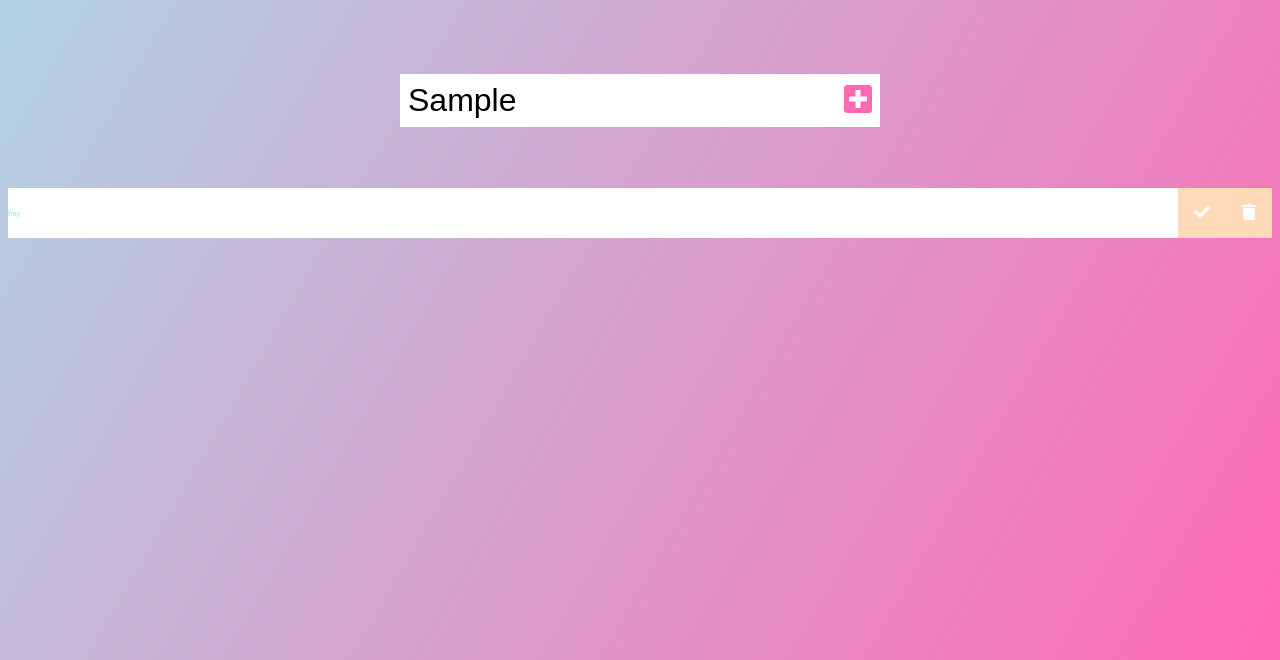
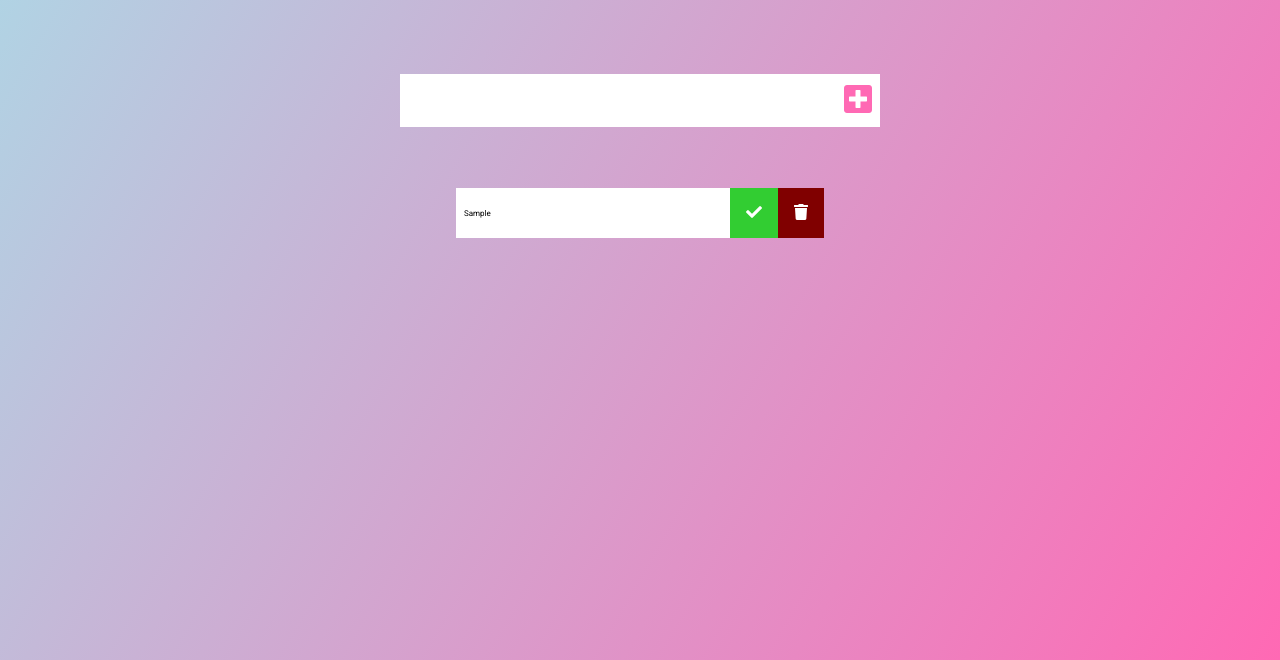
Before and after one commit to KramerDesign/ToDoList, a plain HTML site: page index.html in a window 1280 px wide. Both pictures are taken after typing "Sample" into the empty fields and a click on the button 858 px from the left and 240 px from the top of the page. Shown: the part 140-800 px from the top of the page. Drawn offline with Linux system fonts and the light colour scheme.

Commit message:
Added functionality to buttons

```diff
--- a/script.js
+++ b/script.js
@@ -2,29 +2,53 @@
 const todoInput = document.querySelector('.todo-input')
 const todoButton = document.querySelector('.todo-button')
 const todoList = document.querySelector('.todo-list')
+
 //event listeners
 todoButton.addEventListener('click', addTodo)
+todoList.addEventListener('click', deleteCheck)
 
 //functions
-function addTodo(event) {
-  event.preventDefault()
+function addTodo(e) {
+  //prevent form submission
+  e.preventDefault()
+
+  // ToDo Div
   const todoDiv = document.createElement('div')
   todoDiv.classList.add('todo')
 
+  //create li
   const newTodo = document.createElement('li')
-  newTodo.innerText = 'hey'
+  newTodo.innerText = todoInput.value
   newTodo.classList.add('todo-item')
   todoDiv.appendChild(newTodo)
 
+  //check button
   const completedButton = document.createElement('button')
   completedButton.innerHTML = '<i class="fas fa-check"></i>'
   completedButton.classList.add('complete-btn')
   todoDiv.appendChild(completedButton)
 
+  //trash button
   const trashButton = document.createElement('button')
   trashButton.innerHTML = '<i class="fas fa-trash"></i>'
-  trashButton.classList.add('complete-btn')
+  trashButton.classList.add('trash-btn')
   todoDiv.appendChild(trashButton)
 
   todoList.appendChild(todoDiv)
+  //clear input
+  todoInput.value = ''
 }
+function deleteCheck(e) {
+  const item = e.target
+  //delete
+  if (item.classList[0] === 'trash-btn') {
+    const todo = item.parentElement
+    todo.remove()
+  }
+
+  //checkmark
+  if (item.classList[0] === 'complete-btn') {
+    const todo = item.parentElement
+    todo.classList.toggle('completed')
+  }
+}
--- a/styles.css
+++ b/styles.css
@@ -40,7 +40,7 @@ form button:hover {
   background: lightblue;
   color: white;
 }
-.todoContainer {
+.todo-container {
   display: flex;
   justify-content: center;
   align-items: center;
@@ -54,22 +54,39 @@ form button:hover {
 .todo {
   margin: 0.5rem;
   background: white;
-  color: aquamarine;
+  color: black;
   font-size: 0.5rem;
   display: flex;
   justify-content: space-between;
   align-items: center;
+  transition: all 0.5s ease;
 }
 
 .todo li {
   flex: 1;
 }
+.complete-btn {
+  background-color: limegreen;
+}
+.trash-btn {
+  background-color: maroon;
+}
+.todo-item {
+  padding: 0rem 0.5rem;
+}
 .trash-btn,
 .complete-btn {
-  background: peachpuff;
   color: white;
   border: none;
   padding: 1rem;
   cursor: pointer;
   font-size: 1rem;
 }
+.fa-trash,
+.fa-check {
+  pointer-events: none;
+}
+.completed {
+  text-decoration: line-through;
+  opacity: 0.5;
+}
```
